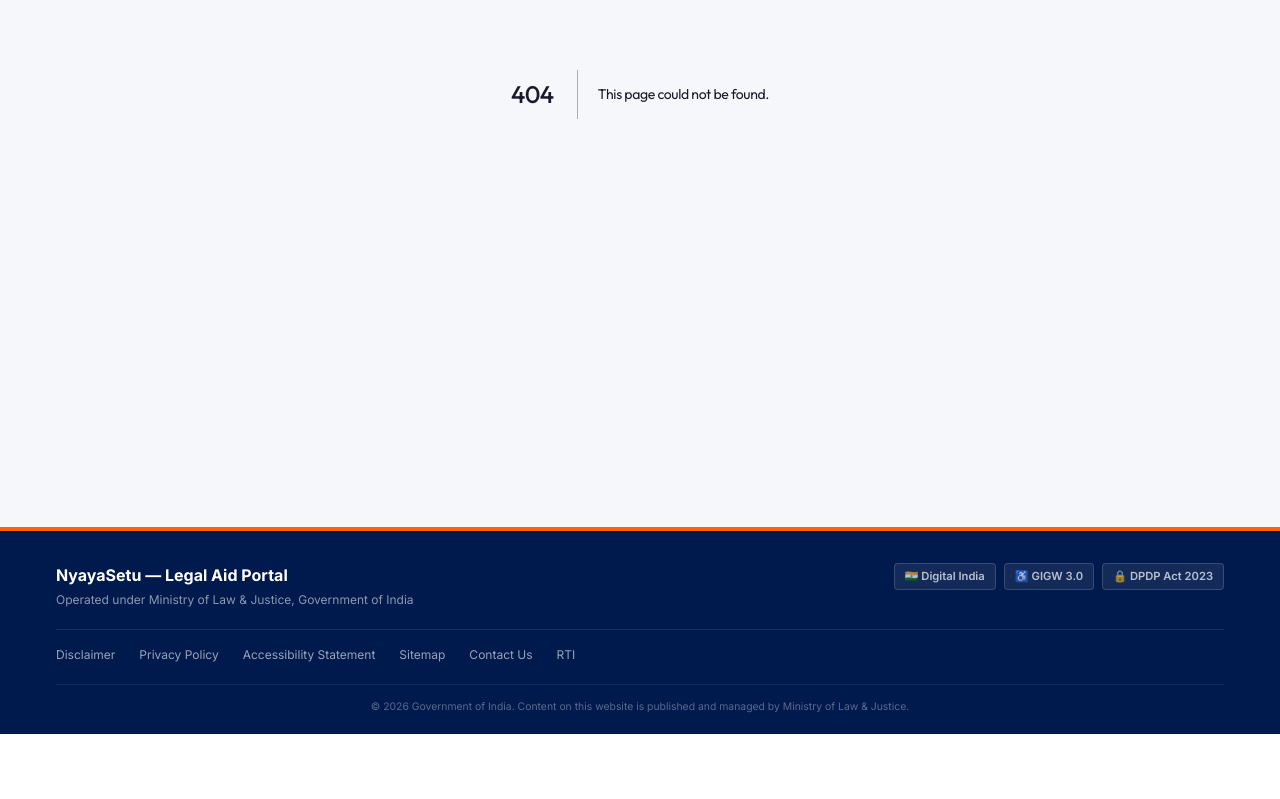
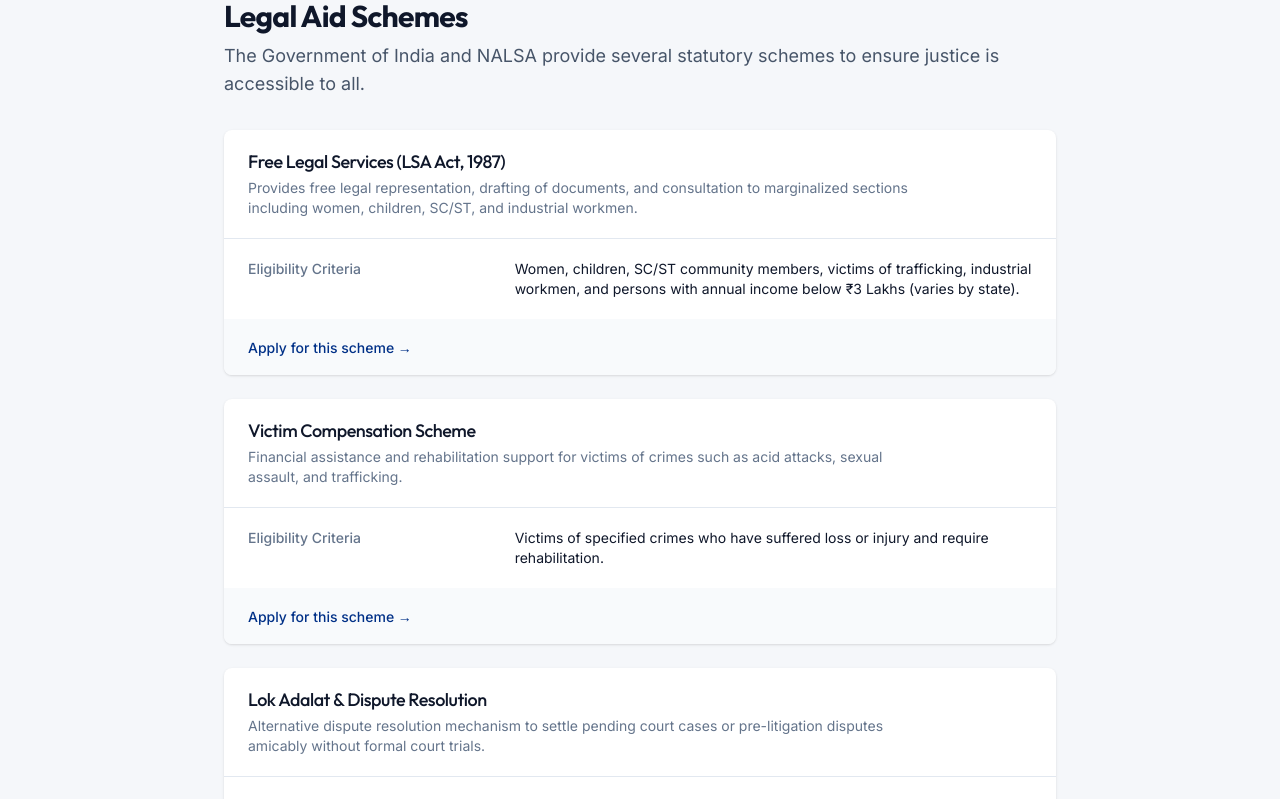
Before and after one commit to joyekansh/NyayaSetu, a Next.js app in the folder frontend/: page /schemes in a window 1280 px wide. Before the commit this address had no page. Shown: the part 560-1359 px from the top of the page. Before the commit the page ends 1294 px from the top, so only its background shows below. Built offline with nearby package versions, Linux system fonts and the light colour scheme.

Commit message:
feat(frontend): add legal schemes page

```diff
--- /dev/null
+++ b/frontend/src/app/(citizen)/schemes/page.tsx
@@ -0,0 +1,73 @@
+import GovShell from "@/components/GovShell";
+import Link from "next/link";
+
+const SCHEMES = [
+  {
+    id: "nalsa-legal-aid",
+    title: "Free Legal Services (LSA Act, 1987)",
+    description: "Provides free legal representation, drafting of documents, and consultation to marginalized sections including women, children, SC/ST, and industrial workmen.",
+    eligibility: "Women, children, SC/ST community members, victims of trafficking, industrial workmen, and persons with annual income below ₹3 Lakhs (varies by state).",
+  },
+  {
+    id: "nalsa-compensation",
+    title: "Victim Compensation Scheme",
+    description: "Financial assistance and rehabilitation support for victims of crimes such as acid attacks, sexual assault, and trafficking.",
+    eligibility: "Victims of specified crimes who have suffered loss or injury and require rehabilitation.",
+  },
+  {
+    id: "nalsa-lok-adalat",
+    title: "Lok Adalat & Dispute Resolution",
+    description: "Alternative dispute resolution mechanism to settle pending court cases or pre-litigation disputes amicably without formal court trials.",
+    eligibility: "Any citizen with a compoundable criminal offense or civil dispute.",
+  }
+];
+
+export default function SchemesPage() {
+  return (
+    <GovShell>
+      <div className="max-w-4xl mx-auto py-12 px-4 sm:px-6 lg:px-8">
+        <div className="mb-8">
+          <h1 className="text-3xl font-bold text-slate-900">Legal Aid Schemes</h1>
+          <p className="mt-2 text-lg text-slate-600">
+            The Government of India and NALSA provide several statutory schemes to ensure justice is accessible to all.
+          </p>
+        </div>
+
+        <div className="space-y-6">
+          {SCHEMES.map((scheme) => (
+            <div key={scheme.id} className="bg-white shadow overflow-hidden sm:rounded-lg">
+              <div className="px-4 py-5 sm:px-6">
+                <h3 className="text-lg leading-6 font-medium text-slate-900">
+                  {scheme.title}
+                </h3>
+                <p className="mt-1 max-w-2xl text-sm text-slate-500">
+                  {scheme.description}
+                </p>
+              </div>
+              <div className="border-t border-slate-200 px-4 py-5 sm:p-0">
+                <dl className="sm:divide-y sm:divide-slate-200">
+                  <div className="py-4 sm:py-5 sm:grid sm:grid-cols-3 sm:gap-4 sm:px-6">
+                    <dt className="text-sm font-medium text-slate-500">
+                      Eligibility Criteria
+                    </dt>
+                    <dd className="mt-1 text-sm text-slate-900 sm:mt-0 sm:col-span-2">
+                      {scheme.eligibility}
+                    </dd>
+                  </div>
+                </dl>
+              </div>
+              <div className="bg-slate-50 px-4 py-4 sm:px-6">
+                <Link
+                  href="/upload"
+                  className="text-sm font-medium text-gov-blue hover:text-gov-blue-dark"
+                >
+                  Apply for this scheme <span aria-hidden="true">&rarr;</span>
+                </Link>
+              </div>
+            </div>
+          ))}
+        </div>
+      </div>
+    </GovShell>
+  );
+}
```
